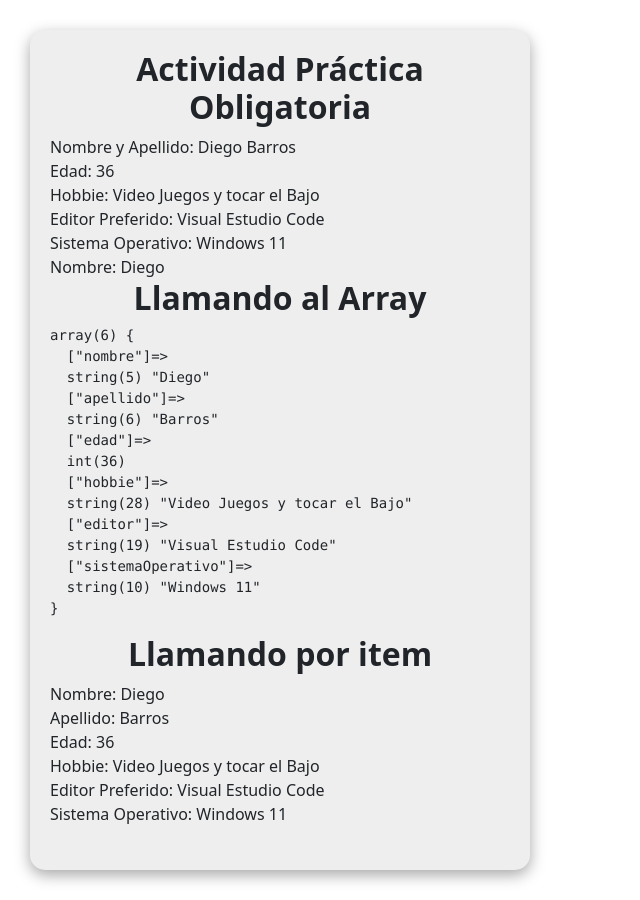
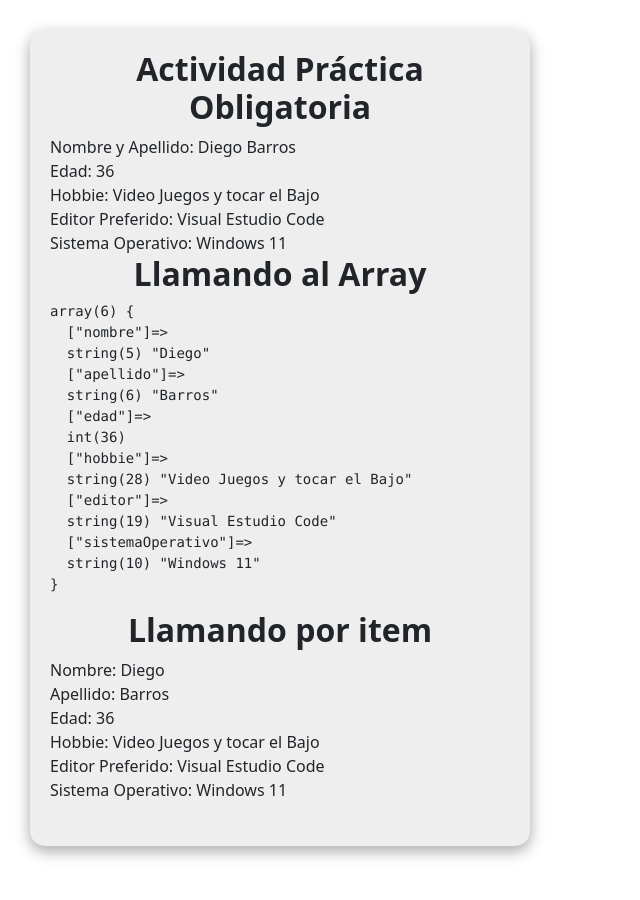
Before and after one commit to DevTuk/PHP, a PHP site: page / in a window 1280 px wide. Shown: the whole page, without its empty margins (0-640 px from the left). After the commit the page ends 859 px from the top, so only its background shows below. Run offline with PHP 8.4, Linux system fonts and the light colour scheme.

Commit message:
Update index.php

```diff
--- a/Actividad01/index.php
+++ b/Actividad01/index.php
@@ -30,7 +30,7 @@
             echo "Hobbie:   $hobbie <br>";
             echo "Editor Preferido:   $editor <br>";
             echo "Sistema Operativo:   $sistemaOperativo <br>";
-            echo "Nombre:  $nombre <br>";
+
 
         echo "<h2> Llamando al Array </h2>";
 
```
